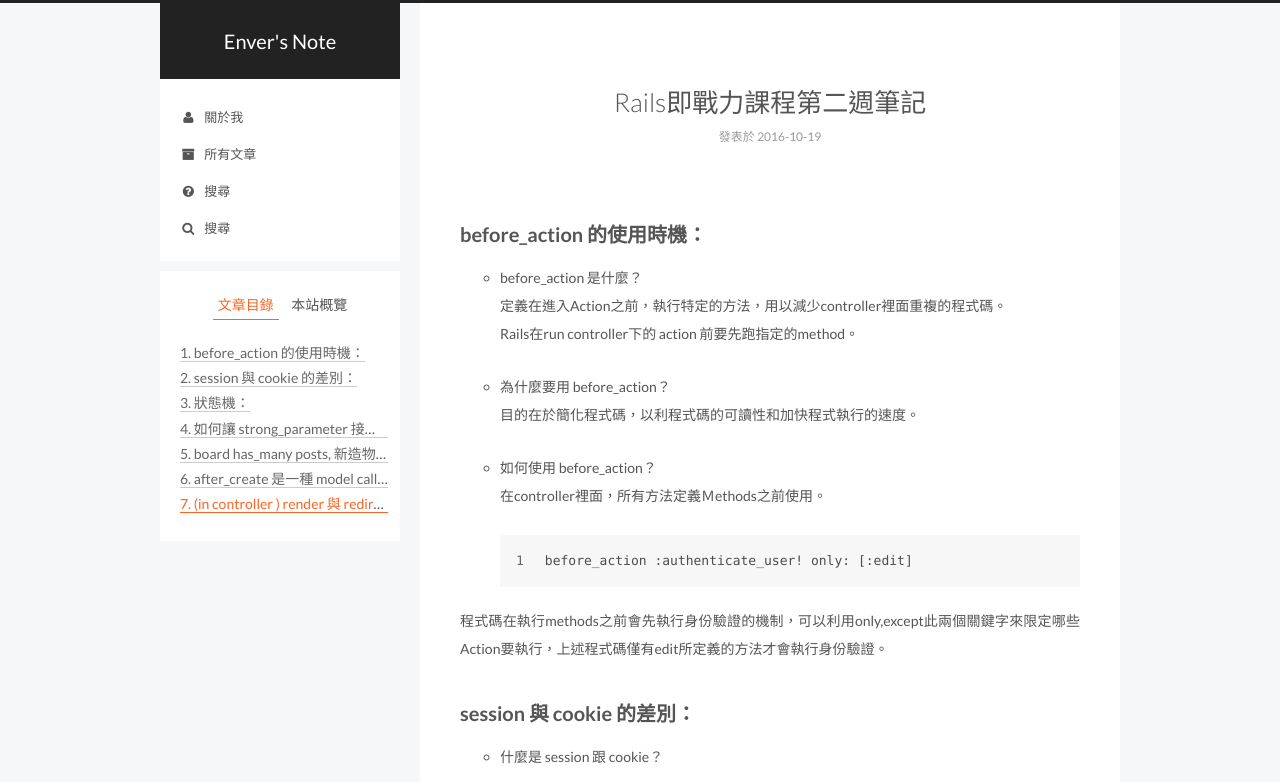
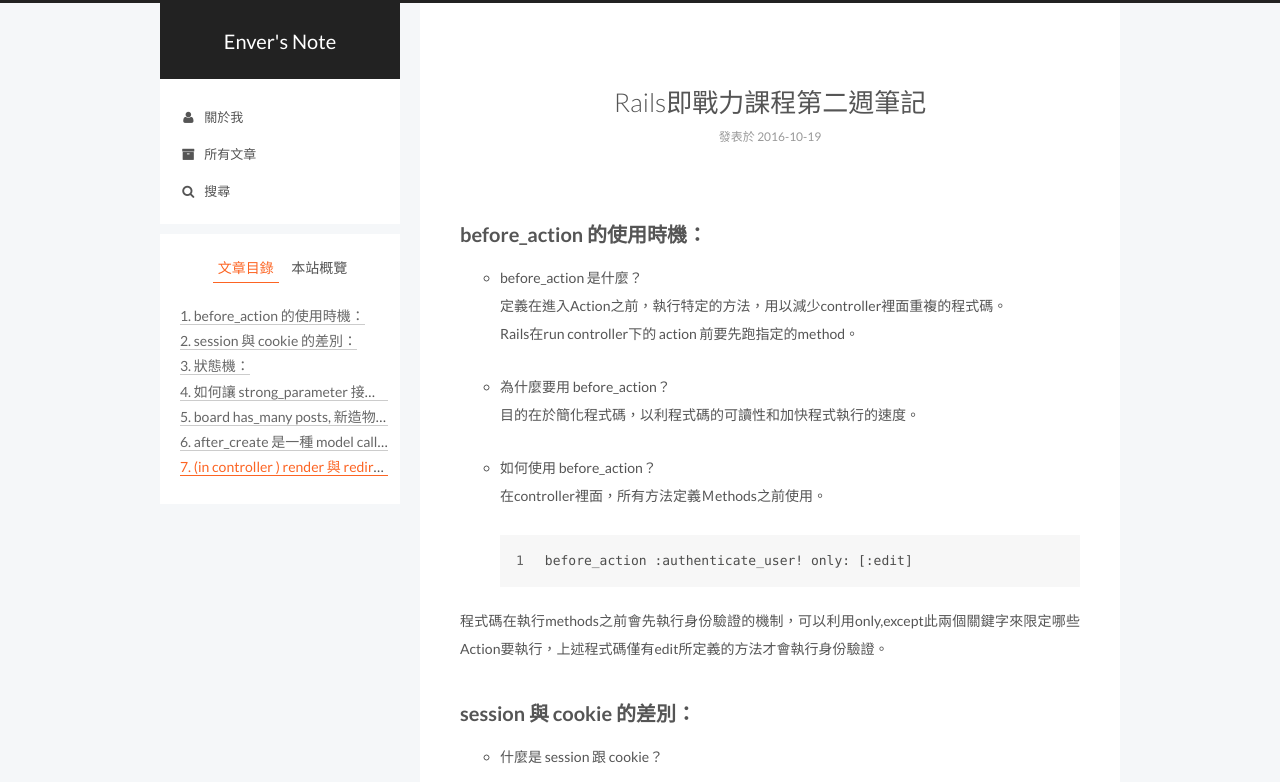
Before and after one commit to bohung/bohung.github.io, a plain HTML site: page 2016/10/19/Rails即戰力課程第二週筆記/index.html in a window 1280 px wide. Shown: the top 782 px of the page. Drawn offline with Linux system fonts and the light colour scheme.

Commit message:
Site updated: 2016-10-21 00:28:35

```diff
--- a/2016/10/19/Rails即戰力課程第二週筆記/index.html
+++ b/2016/10/19/Rails即戰力課程第二週筆記/index.html
@@ -203,16 +203,6 @@ before_action 是什麼？定義在進入Action之前，執行特定的方法，
               <i class="menu-item-icon fa fa-fw fa-archive"></i> <br />
 
             所有文章
-          </a>
-        </li>
-
-
-        <li class="menu-item menu-item-search">
-          <a href="/search" rel="section">
-
-              <i class="menu-item-icon fa fa-fw fa-question-circle"></i> <br />
-
-            搜尋
           </a>
         </li>
 
```
Also changed, not shown: 2016/10/19/hello-world/index.html (+0 -10 lines), 2016/10/20/Good-morning/index.html (+0 -10 lines), about/index.html (+0 -10 lines), archives/2016/10/index.html (+0 -10 lines), archives/2016/index.html (+0 -10 lines), archives/index.html (+0 -10 lines), index.html (+0 -10 lines).
